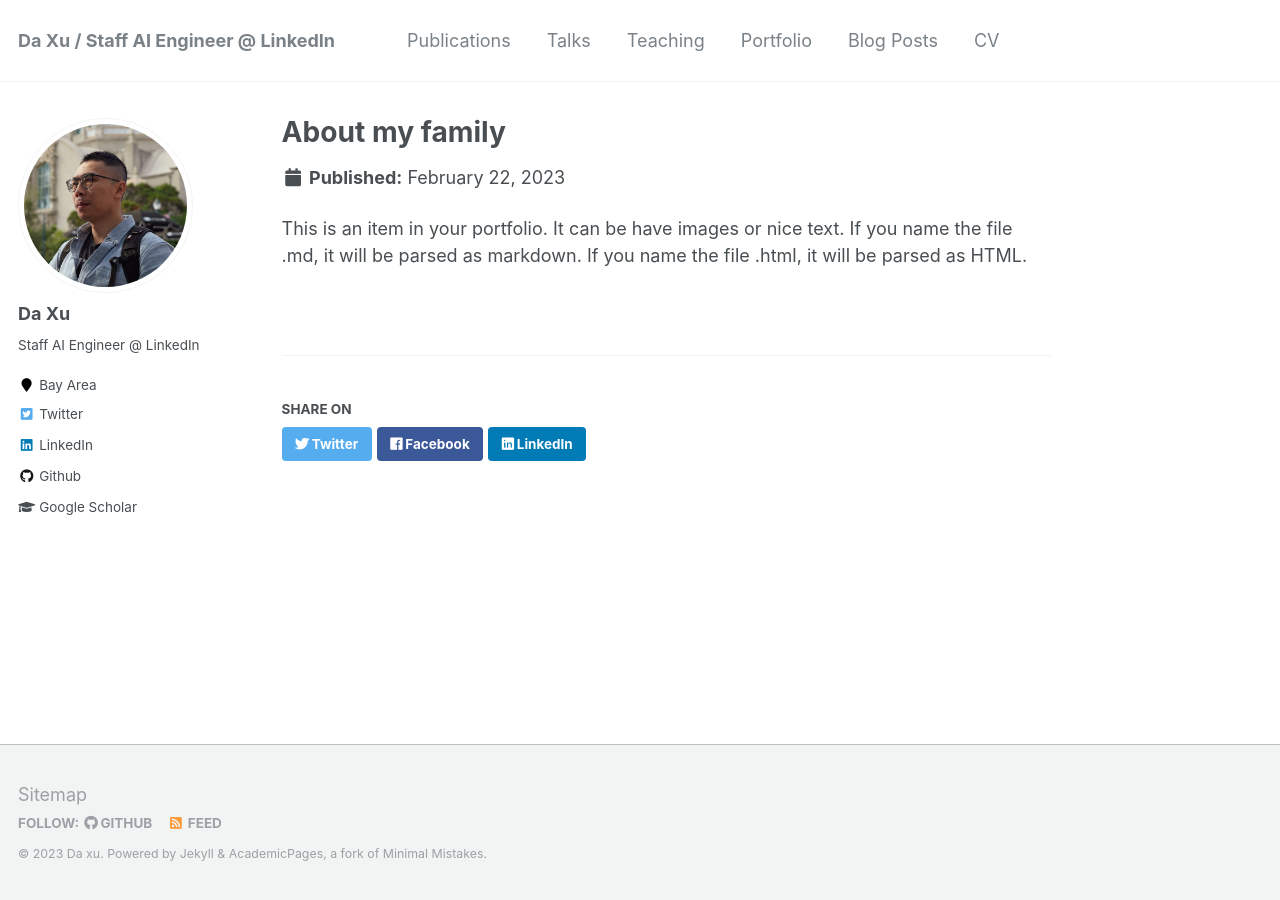
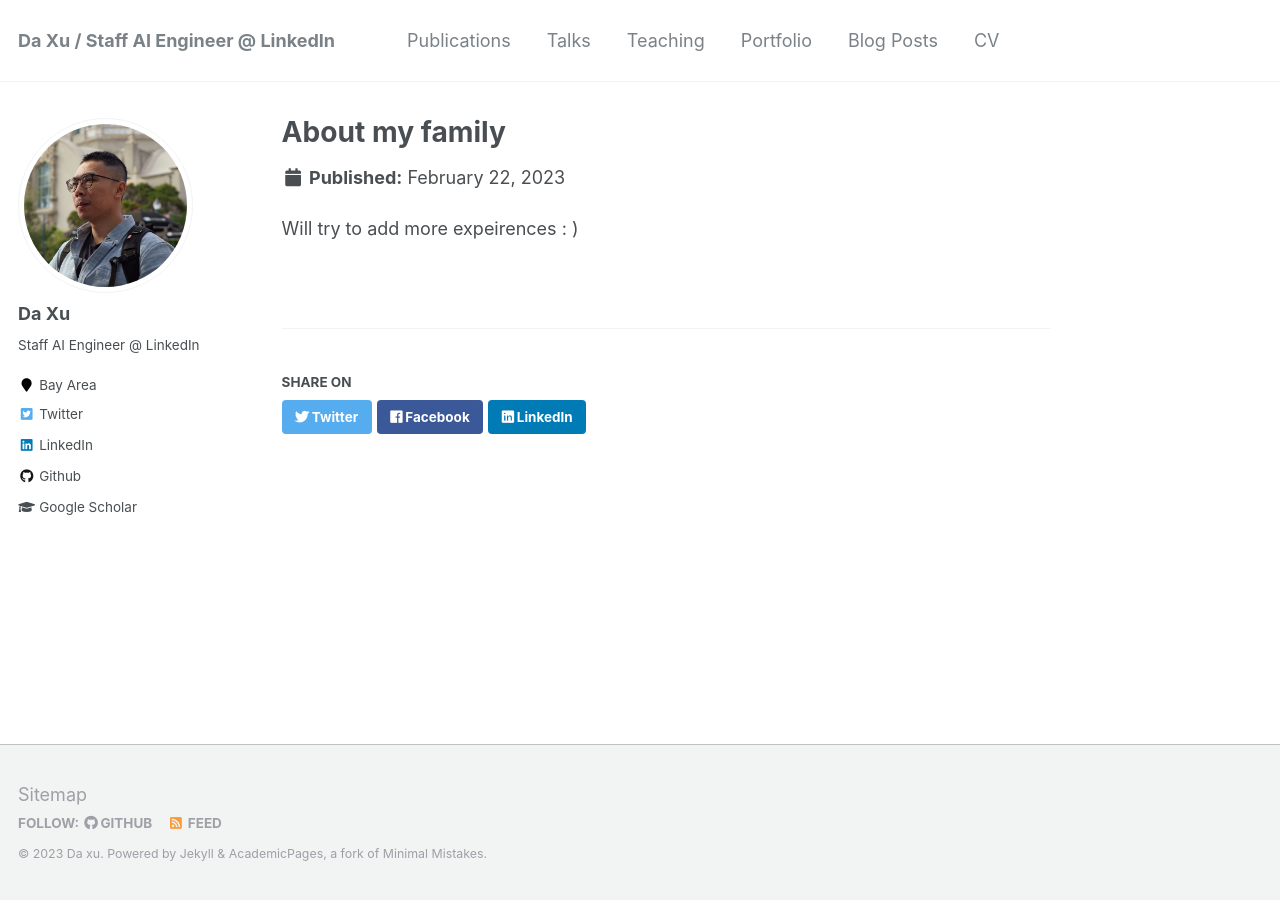
Before and after one commit to daxu5180/daxu5180.github.io, a Jekyll site: the page built from _portfolio/portfolio-1.md, in a window 1280 px wide. Built offline with Jekyll 4.4.1, drawn with Linux system fonts in a browser that asks for light colours.

Commit message:
update family

```diff
--- a/_portfolio/portfolio-1.md
+++ b/_portfolio/portfolio-1.md
@@ -1,7 +1,7 @@
 ---
 title: "About my family"
-excerpt: "Me and my wife hiking at the Glacier National Park. We have done many hiking, offroading, and other outdoor activities across the U.S., and Utah, Montana, and Alaska are my favoriate destinations so far. My wife find Big Island most attractive, I also can't argue with that considering the snorkeling expeirence and the resorts. <br/><img src='/images/Da-Bo.jpeg'>"
+excerpt: "Me and my wife hiking at the Glacier National Park. We have done many hiking, offroading, and other outdoor activities across the U.S. Among the many destinations, Utah, Montana, and Alaska are my favoriate destinations so far. My wife find Big Island most attractive, I can't argue with her because I also enjoy the snorkeling expeirence and the resorts. <br/><img src='/images/Da-Bo.jpeg'>"
 collection: portfolio
 ---
 
-This is an item in your portfolio. It can be have images or nice text. If you name the file .md, it will be parsed as markdown. If you name the file .html, it will be parsed as HTML.
+Will try to add more expeirences : )
```
